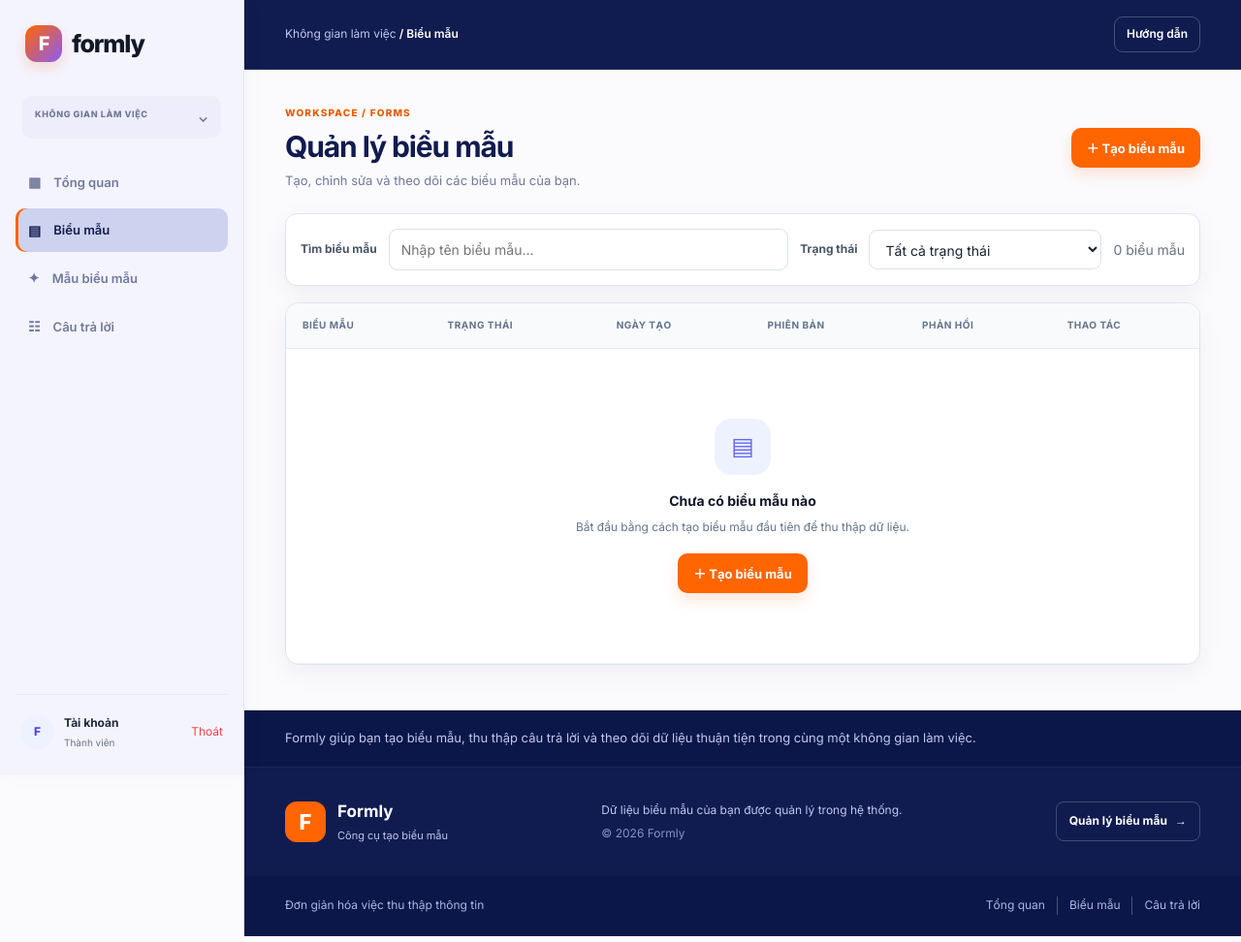
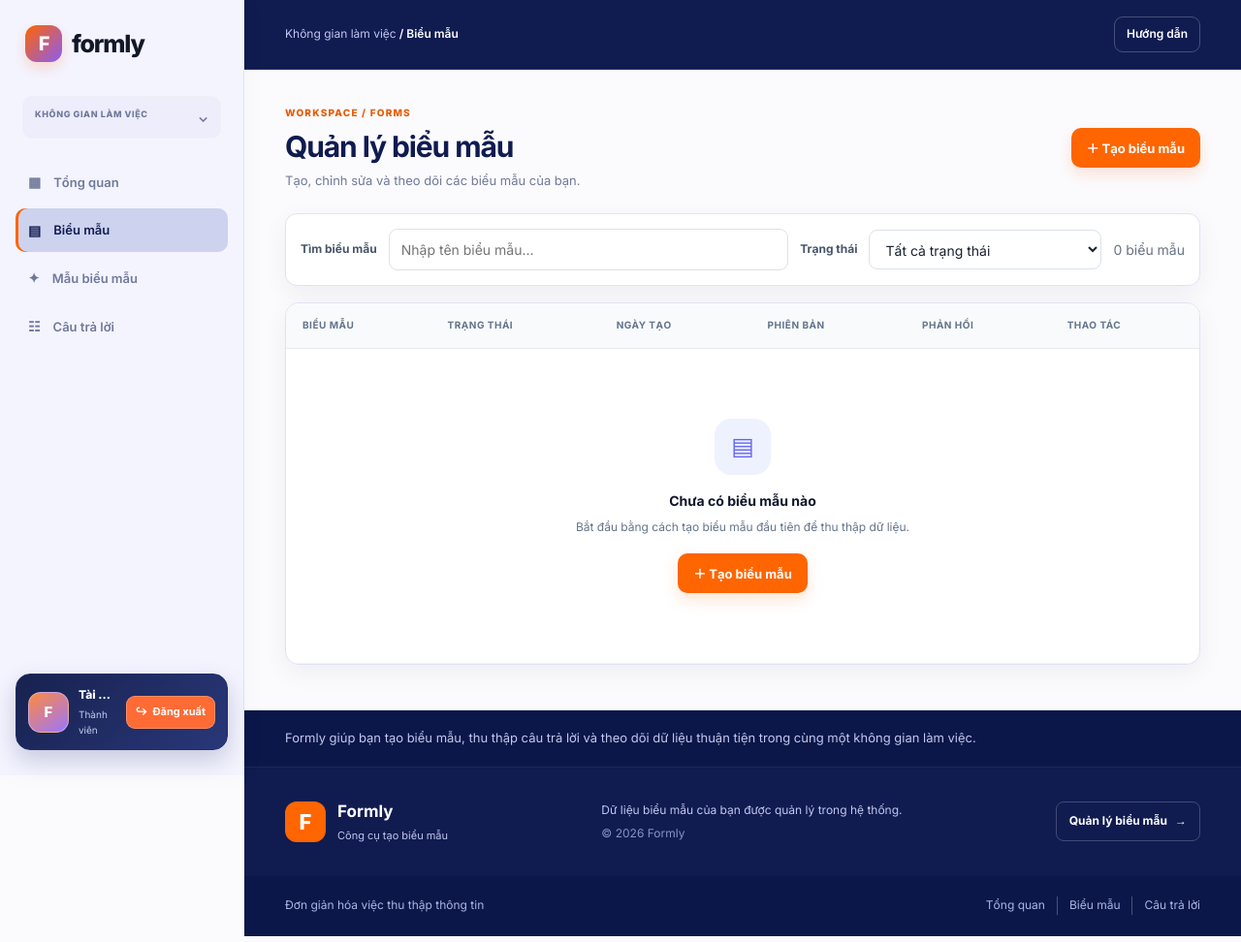
Before and after one commit to NgocHan2006/PTPMMNM-CNTT1811-NHOM-13, a PHP site: page /forms.php in a window 1280 px wide. Shown: the whole page at 97% size. Run offline with PHP 8.4, Linux system fonts and the light colour scheme; data that the repository does not hold is empty.

Commit message:
bổ sung

```diff
--- a/assets/app.css
+++ b/assets/app.css
@@ -21,6 +21,73 @@ body {
     font-family: Inter, "Segoe UI", Arial, sans-serif;
 }
 
+.sidebar-bottom {
+    gap: 10px;
+    margin: auto 0 0;
+    padding: 12px;
+    border: 1px solid #202d68;
+    border-radius: 15px;
+    background: linear-gradient(135deg, #17224f, #293779);
+    box-shadow: 0 10px 24px rgba(16, 27, 80, .2);
+}
+
+.sidebar-bottom .avatar {
+    width: 42px;
+    height: 42px;
+    flex: 0 0 42px;
+    border: 1px solid rgba(255, 255, 255, .35);
+    border-radius: 13px;
+    background: linear-gradient(145deg, #ff8a3d, #9b75ff);
+    color: #fff;
+    font-size: 15px;
+}
+
+.sidebar-bottom > div:not(.avatar) {
+    min-width: 0;
+    flex: 1;
+}
+
+.sidebar-bottom b {
+    display: block;
+    overflow: hidden;
+    color: #fff;
+    font-size: 12px;
+    font-weight: 750;
+    text-overflow: ellipsis;
+    white-space: nowrap;
+}
+
+.sidebar-bottom small {
+    display: block;
+    margin-top: 3px;
+    color: #c5ccef;
+    font-size: 10px;
+}
+
+.sidebar-bottom .logout-link {
+    display: inline-flex;
+    min-height: 34px;
+    flex: 0 0 auto;
+    align-items: center;
+    justify-content: center;
+    gap: 5px;
+    padding: 0 9px;
+    border: 1px solid rgba(255, 255, 255, .24);
+    border-radius: 9px;
+    background: #ff6b35;
+    color: #fff;
+    font-size: 11px;
+    font-weight: 700;
+    white-space: nowrap;
+}
+
+.sidebar-bottom .logout-link:hover {
+    border-color: #ffb18e;
+    background: #e85b25;
+    color: #fff;
+    transform: translateY(-1px);
+}
+
 a, button, input, select, textarea, summary {
     transition: color .18s ease, background-color .18s ease, border-color .18s ease,
         box-shadow .18s ease, transform .18s ease;
--- a/forms.php
+++ b/forms.php
@@ -77,7 +77,7 @@ $forms = $pdo->query($sql)->fetchAll(PDO::FETCH_ASSOC);
     <div class="sidebar-bottom">
         <div class="avatar"><?= h(strtoupper(substr($_SESSION['username'] ?? 'F',0,1))) ?></div>
         <div><b><?= h($_SESSION['full_name'] ?? $_SESSION['username'] ?? 'Tài khoản') ?></b><small><?= h($_SESSION['role'] ?? 'Thành viên') ?></small></div>
-        <a href="logout.php" style="margin-left:auto;color:#ef4444;font-size:12px">Thoát</a>
+        <a class="logout-link" href="logout.php" aria-label="Đăng xuất tài khoản"><span aria-hidden="true">↪</span><span>Đăng xuất</span></a>
     </div>
 </aside>
 
--- a/index.php
+++ b/index.php
@@ -75,10 +75,10 @@ function h($value): string {
       <b><?= h($_SESSION['full_name'] ?? $_SESSION['username'] ?? 'Tài khoản') ?></b>
       <small><?= h($_SESSION['role'] ?? 'Thành viên') ?></small>
     </div>
-    <a href="logout.php"
+    <a class="logout-link" href="logout.php"
        onclick="return confirm('Bạn có chắc chắn muốn đăng xuất?')"
-       style="margin-left:auto; color:#dc2626; text-decoration:none; font-size:13px;">
-      Đăng xuất
+       aria-label="Đăng xuất tài khoản">
+      <span aria-hidden="true">↪</span><span>Đăng xuất</span>
     </a>
   </div>
 </aside>
--- a/templates.php
+++ b/templates.php
@@ -267,7 +267,7 @@ function h($value): string {
     <div class="sidebar-bottom">
         <div class="avatar"><?= h(strtoupper(mb_substr($_SESSION['full_name'] ?? $_SESSION['username'] ?? 'F', 0, 1))) ?></div>
         <div><b><?= h($_SESSION['full_name'] ?? $_SESSION['username'] ?? 'Tài khoản') ?></b><small><?= h($_SESSION['role'] ?? 'Thành viên') ?></small></div>
-        <a href="logout.php" style="margin-left:auto;color:#dc2626;font-size:12px">Đăng xuất</a>
+        <a class="logout-link" href="logout.php" aria-label="Đăng xuất tài khoản"><span aria-hidden="true">↪</span><span>Đăng xuất</span></a>
     </div>
 </aside>
 <main class="main">
```
Also changed, not shown: other parts of assets/app.css (+79 -5 lines).
